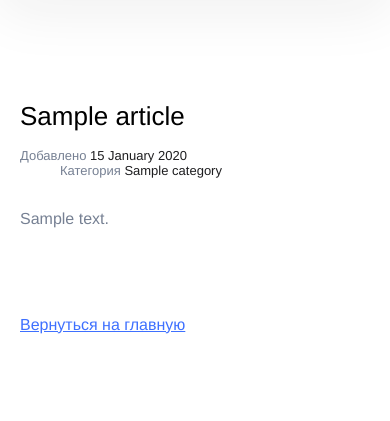
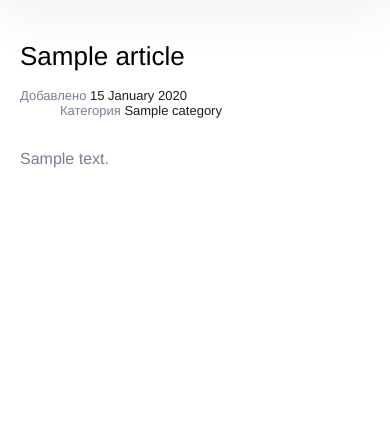
Before and after one commit to nazaralynadirbek/pyblog, a Flask app: template app/templates/default/content/article.html in a window 390 px wide. Shown: the part 73-494 px from the top of the page. Run offline with Flask 2, Linux system fonts and the light colour scheme; the template is opened without the code that fills it: values that come from a table or form of the project are taken from there, others are empty; tables that the repository leaves empty hold one stand-in row (values such as "Sample post"); some libraries are stand-ins or nearby versions.

Commit message:
Comments added / responsive.css changed

```diff
--- a/app/static/styles/css/responsive.css
+++ b/app/static/styles/css/responsive.css
@@ -23,11 +23,17 @@
   .container .top .header .right {
     display: none;
   }
-  .container .middle .content .articles .article.short .top .left {
+  .container .middle .content.wrapper {
+    padding: 40px 20px 0;
+  }
+  .container .middle .content.wrapper .articles .article.short .top .left {
     width: 100%;
   }
-  .container .middle .content .articles .article.short .top .right {
+  .container .middle .content.wrapper .articles .article.short .top .right {
     display: none;
+  }
+  .container .bottom .footer {
+    padding: 44px 0;
   }
 }
 @media screen and (max-width: 320px) {
--- a/app/static/styles/less/responsive.less
+++ b/app/static/styles/less/responsive.less
@@ -43,7 +43,9 @@
       }
     }
     .middle {
-      .content {
+      .content.wrapper {
+        padding: 40px 20px 0;
+
         .articles {
           .article.short {
             .top {
@@ -56,6 +58,11 @@
             }
           }
         }
+      }
+    }
+    .bottom {
+      .footer {
+        padding: 44px 0;
       }
     }
   }
--- a/app/templates/default/content/article.html
+++ b/app/templates/default/content/article.html
@@ -31,8 +31,16 @@
 
 {% block footer %}
     <div class="footer">
-        <div class="paginator wrapper">
-            <a href="/" class="btn btn-empty">Вернуться на главную</a>
+        <div class="comments wrapper">
+            <div id="disqus_thread"></div>
+            <script>
+                (function() {
+                    var d = document, s = d.createElement('script');
+                    s.src = '//personal-blog-4.disqus.com/embed.js';
+                    s.setAttribute('data-timestamp', +new Date());
+                    (d.head || d.body).appendChild(s);
+                })();
+            </script>
         </div>
     </div>
 {% endblock %}
```
